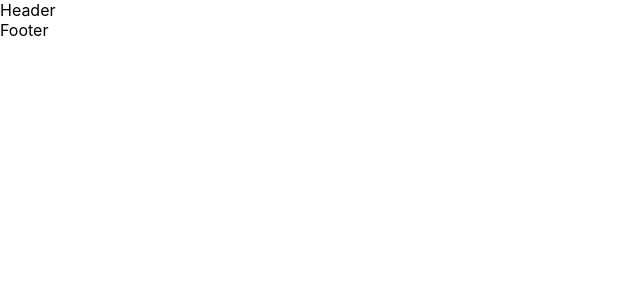
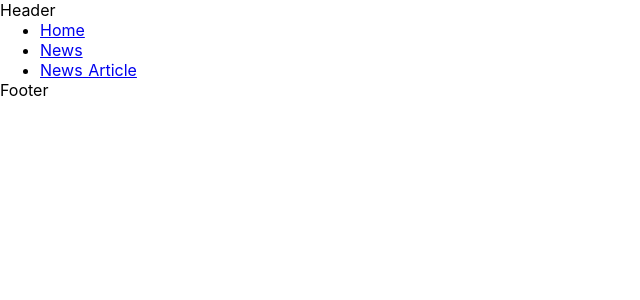
Before and after one commit to mattbrailsford/umbraco-nuxt, a Nuxt app: page / in a window 1280 px wide. Before the commit this address had no page. Shown: the top 300 px of the page, without its empty margins (0-640 px from the left). Built offline with nearby package versions, Linux system fonts and the light colour scheme.

Commit message:
Added links

```diff
--- a/layouts/default.vue
+++ b/layouts/default.vue
@@ -1,6 +1,11 @@
 <template>
   <div>
     <header>Header</header>
+    <ul>
+      <li><nuxt-link to="/">Home</nuxt-link></li>
+      <li><nuxt-link to="/news/">News</nuxt-link></li>
+      <li><nuxt-link to="/news/test-news-item/">News Article</nuxt-link></li>
+    </ul>
     <nuxt/>
     <footer>Footer</footer>
   </div>
```
